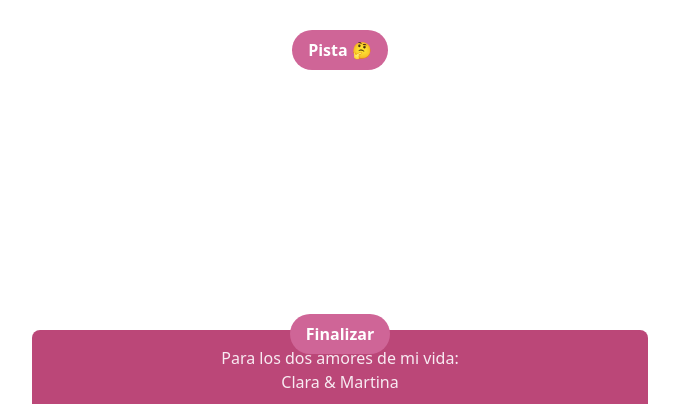
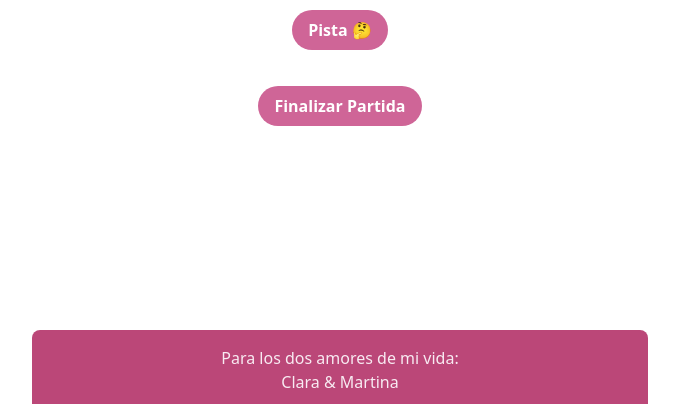
Before and after one commit to CaraRota/Fun-with-Flags-, a React (Vite) app: page / in a window 1280 px wide. Both pictures are taken after a click on the button "Comenzar". Shown: the part 458-862 px from the top of the page, without its empty margins (300-979 px from the left). Built offline with nearby package versions, Linux system fonts and the light colour scheme; no server answers.

Commit message:
End game button clipping with footer

```diff
--- a/src/components/game/GameMain.jsx
+++ b/src/components/game/GameMain.jsx
@@ -128,11 +128,13 @@ const GameMain = ({ handleEndGame }) => {
               Pista 🤔
             </FlatButton>
           )}
+          <div className='my-5'>
+            <FlatButton onClick={handleEndGame} className='w-full max-w-sm'>
+              Finalizar Partida
+            </FlatButton>
+          </div>
         </div>
       )}
-      <FlatButton onClick={handleEndGame} className='w-full max-w-sm'>
-        Finalizar
-      </FlatButton>
 
       {showCelebration && <Celebration />}
       {showGameOver && (
```
